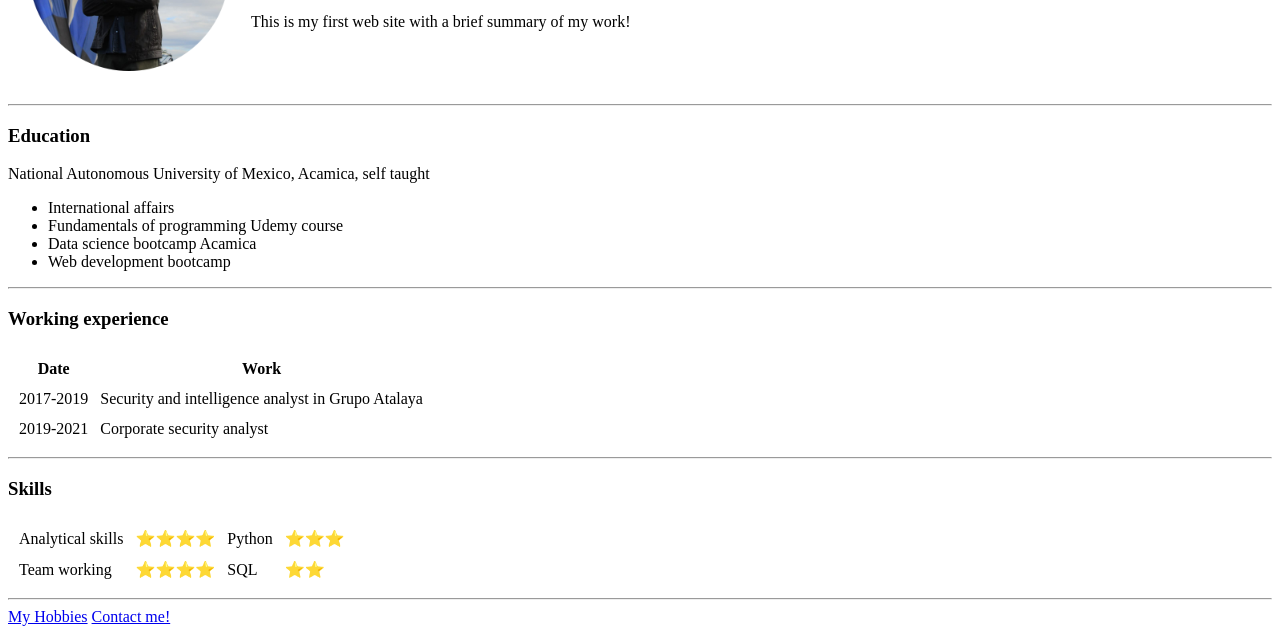
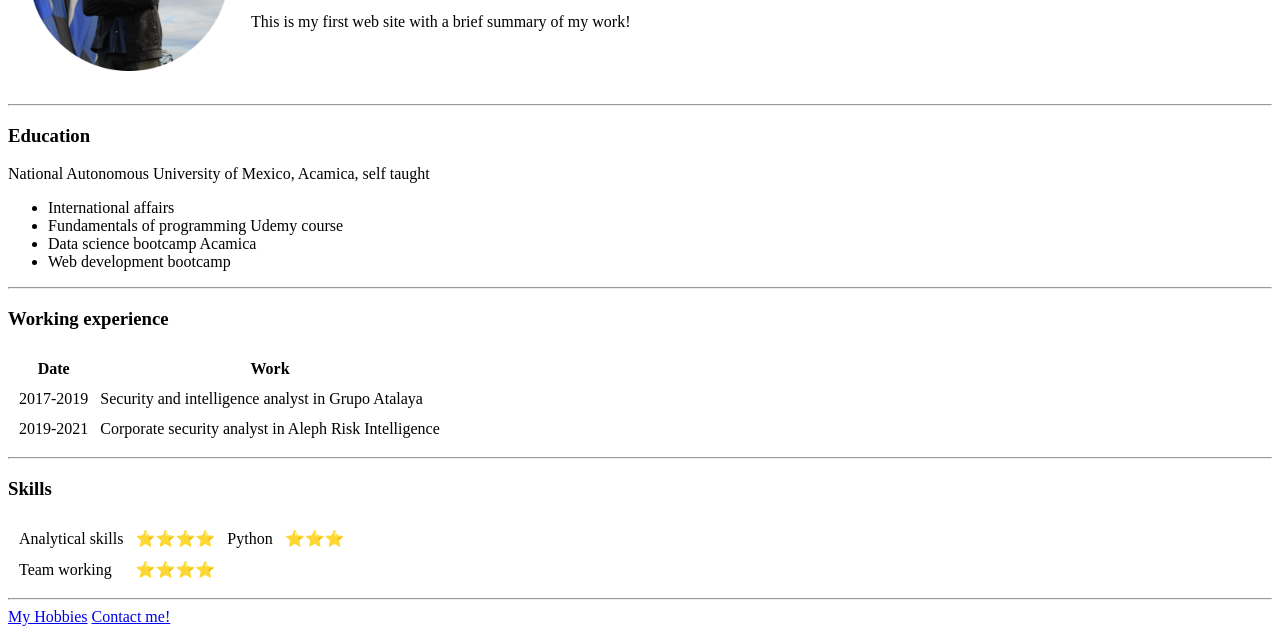
Before and after one commit to BrunoE-12/cv, a plain HTML site: page index.html in a window 1280 px wide. Shown: the part 158-800 px from the top of the page. Drawn offline with Linux system fonts and the light colour scheme.

Commit message:
Redaction changes
changes in the text of the page

```diff
--- a/index.html
+++ b/index.html
@@ -43,7 +43,7 @@
       </tr>
       <tr>
         <td>2019-2021</td>
-        <td>Corporate security analyst</td>
+        <td>Corporate security analyst in Aleph Risk Intelligence</td>
       </tr>
     </tbody>
   </table>
@@ -59,8 +59,6 @@
     <tr>
       <td>Team working</td>
       <td>&#11088;&#11088;&#11088;&#11088;</td>
-      <td>SQL</td>
-      <td>&#11088;&#11088;</td>
     </tr>
   </table>
 
```
